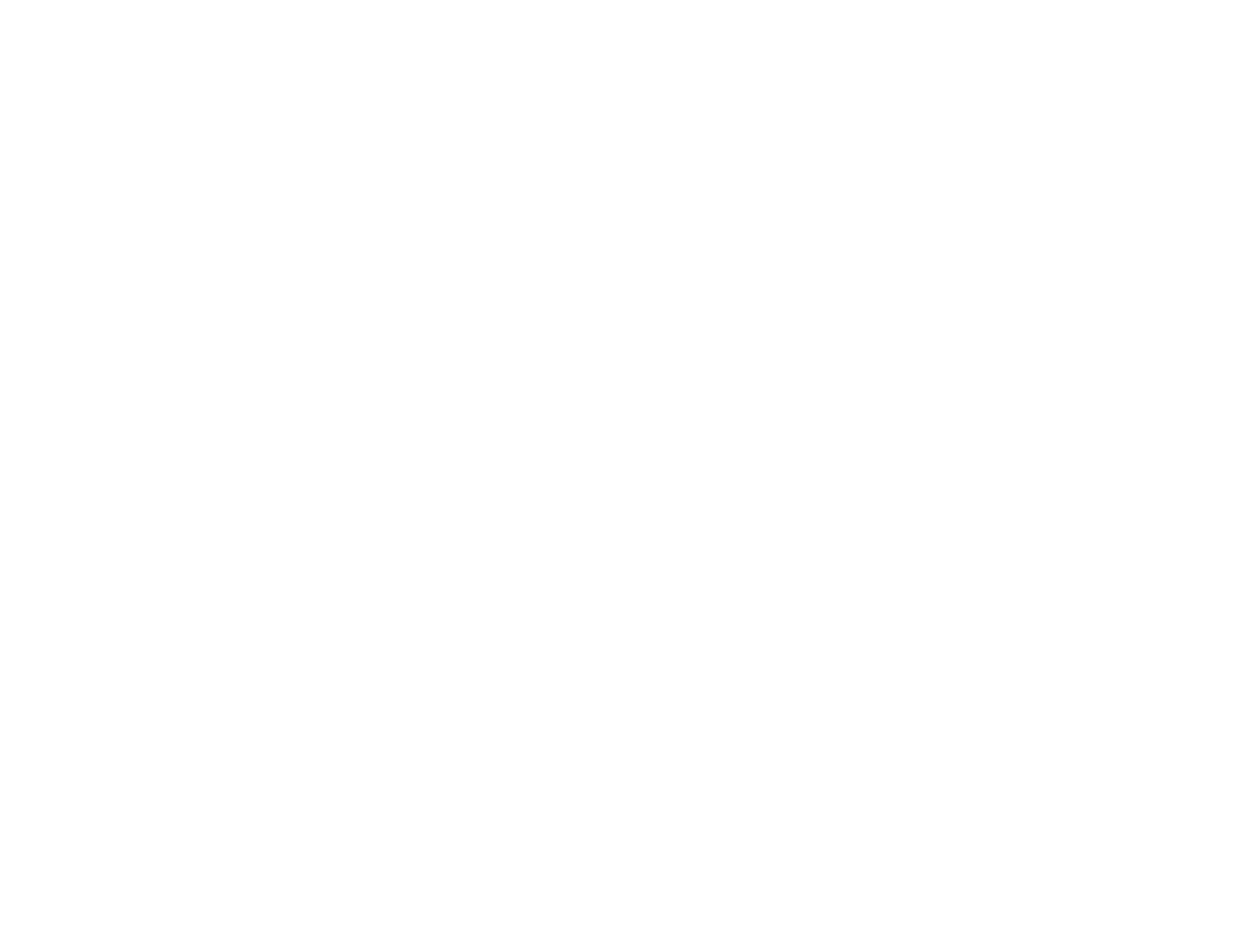
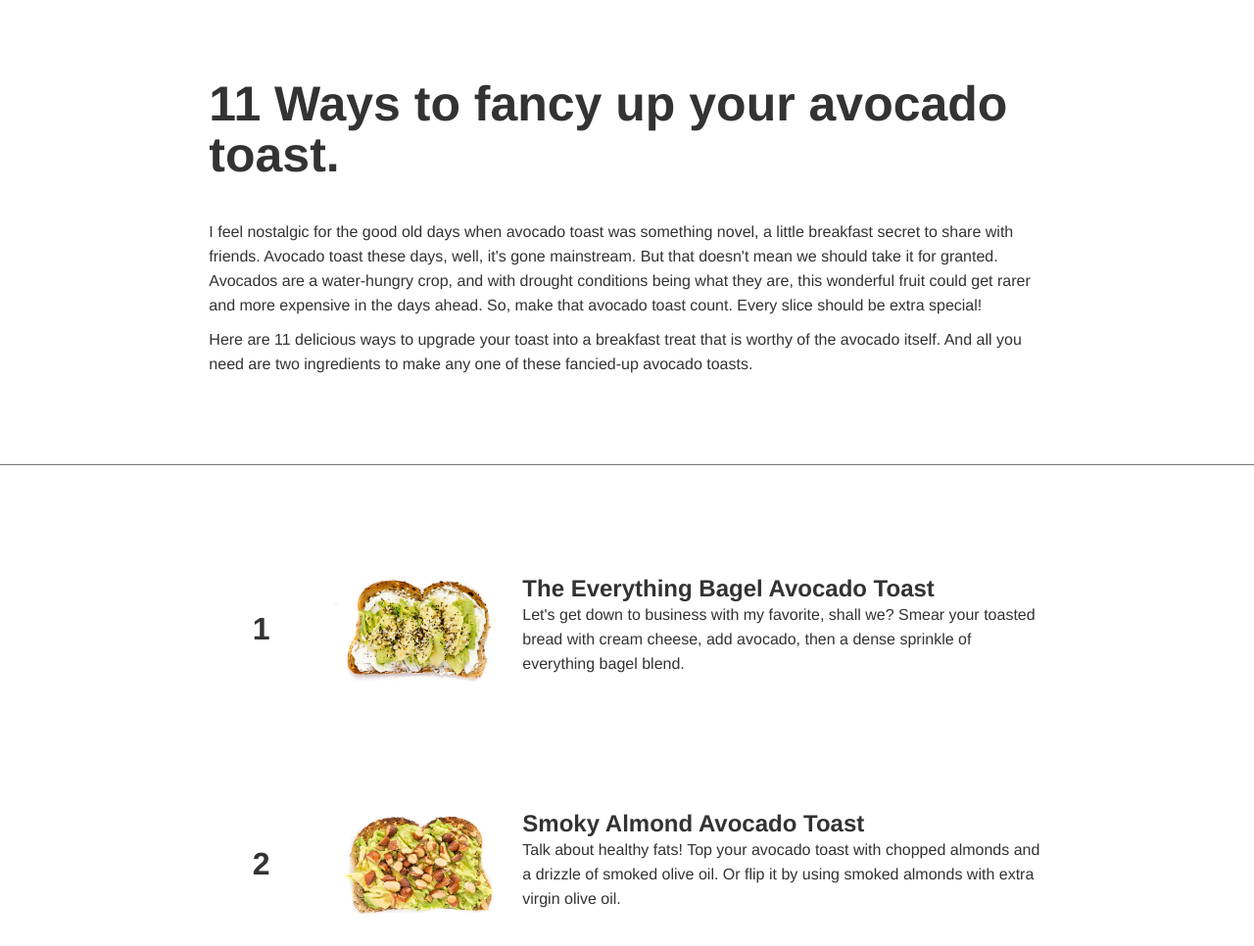
Before and after one commit to vindigo/avocado, a website: page index.html in a window 1280 px wide. Shown: the top 966 px of the page at 98% size. Before the commit the page ends 800 px from the top, so only its background shows below. Drawn offline with nearby package versions, Linux system fonts and the light colour scheme; files that its build step writes are made by us from their sources.

Commit message:
completed desktop layout

```diff
--- a/index.html
+++ b/index.html
@@ -4,8 +4,8 @@
 <head>
   <meta charset="utf-8">
 
-  <title>Avocado</title>
-  <meta name="description" content="Apple test">
+  <title>Avocado Toast</title>
+  <meta name="description" content="Avocado Toast">
   <meta name="author" content="RFrausto">
 
   <link rel="stylesheet" href="stylesheets/styles.css">
@@ -16,7 +16,35 @@
 </head>
 
 <body>
+<style>
+  bg-soft {
+    background-color: #c0c0c0;
+  }
+</style>
+  <div class="column large-12 large-centered">
 
+    <div class="row  mt-lg">
+      <div class="column large-8 large-offset-2">
+        <h1>11 Ways to fancy up your avocado toast.</h1>
+      </div>
+    </div>
+    <div class="row mt-sm">
+      <div class="column large-8 large-offset-2">
+        <p>
+          I feel nostalgic for the good old days when avocado toast was something novel, a little breakfast secret to share with friends.
+          Avocado toast these days, well, it's gone mainstream. But that doesn't mean we should take it for granted. Avocados are a water-hungry
+          crop, and with drought conditions being what they are, this wonderful fruit could get rarer and more expensive in the days ahead. So,
+          make that avocado toast count. Every slice should be extra special!
+        </p>
+        <p>
+          Here are 11 delicious ways to upgrade your toast into a breakfast treat that is worthy of the avocado itself. And all you need are
+          two ingredients to make any one of these fancied-up avocado toasts.
+        </p>
+      </div>
+    </div>
+    <hr class="mt-lg"/>
+    <div id="products" class="row"></div>
+  </div>
 
   <script src="javascripts/jquery-3.2.1.min.js"></script>
   <script src="javascripts/app.js"></script>
--- a/javascripts/app.js
+++ b/javascripts/app.js
@@ -0,0 +1,31 @@
+/*
+ * NOTE: Did not have time to figure out proper structure to match mobile layout.
+ */
+
+$(document).ready(function(){
+
+  $.getJSON('javascripts/avocado.json', function(obj){
+    var index, image, name, description;
+
+    $.each(obj, function(key, value){
+      index = key + 1;
+      image = '<img class="img-fluid" src="images/' + value.img  + '" />';
+      name = value.name;
+      description = value.description;
+
+      $('#products').append(
+        '<div class="row mt-lg flex">' +
+        '<div class="column large-1 large-offset-2"><p class="index">' + index + '</p></div>' +
+        '<div class="column large-2">' + image + '</div>' +
+        '<div class="column large-5">' +
+        '<h3>' + name +'</h3>' +
+        '<p>' + description + '</p>' +
+        '</div>' +
+        '</div>'
+      );
+
+    });
+
+  });
+
+});
--- a/stylesheets/_app.scss
+++ b/stylesheets/_app.scss
@@ -0,0 +1,86 @@
+body {
+  color: #333;
+  font-family: Helvetica Neue;
+}
+hr {
+  border-width: 1px 0 0 0;
+  border-color: #ccc;
+}
+h1,
+h3{
+  display: block;
+  margin: 0;
+  font-family: inherit;
+  color: inherit;
+}
+h1, h3, .index {
+  font-weight: 600;
+}
+p {
+  font-weight: 400;
+}
+#products div.row div div.column div {
+  display:flex;
+  justify-content: center;
+  flex-direction: column;
+}
+.img-fluid {
+  max-width: 100%;
+  height: auto;
+}
+.flex {
+  display: flex;
+}
+
+@media only screen and (min-width: 736px) {
+  h1 {
+    font-size: 50px;
+    line-height: 52px;
+  }
+  h3 {
+    font-size: 24px;
+    line-height: 29px;
+  }
+  p {
+    font-size: 16px;
+    line-height: 25px;
+    margin-bottom: 10px;
+  }
+  .mt-sm {
+    margin-top: 40px !important;
+  }
+  .mt-lg {
+    margin-top: 80px !important;
+  }
+  .index {
+    margin: auto;
+    font-size: 32px;
+    line-height: 35px;
+  }
+}
+@media only screen and (max-width: 735px) {
+  h1 {
+    font-size: 40px;
+    line-height: 42px;
+  }
+  h3 {
+    font-size: 19px;
+    line-height: 24px;
+  }
+  p {
+    font-size: 14px;
+    line-height: 24px;
+    margin-bottom: 10px;
+  }
+  .mt-sm {
+    margin-top: 20px !important;
+  }
+  .mt-lg {
+    margin-top: 40px !important;
+  }
+  .index {
+    margin: auto;
+    font-size: 24px;
+    line-height: 29px;
+  }
+}
```
Also changed, not shown: package.json (added, +11 -0 lines), javascripts/avocado.json (line endings or trailing spaces), specs/avocado_redline.jpeg (renamed from avocado_redline.jpeg), stylesheets/styles.css (added), 1 other file.
